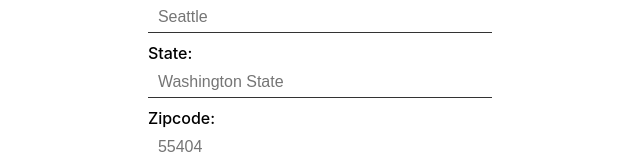
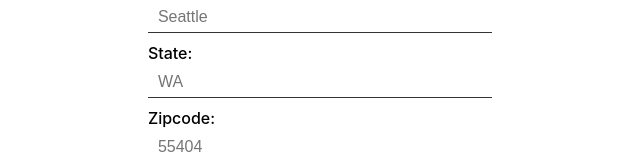
Before and after one commit to carlo-bruno/ga-wdi23-project-3, a React (Create React App) app in the folder client/: page /signup in a window 1280 px wide. Shown: the part 246-404 px from the top of the page, without its empty margins (320-960 px from the left). Built offline with nearby package versions, Linux system fonts and the light colour scheme; no server answers; a web font is replaced by a local one.

Commit message:
added city, state, zip to sign up POST route to DB

```diff
--- a/client/src/Pages/Signup.jsx
+++ b/client/src/Pages/Signup.jsx
@@ -53,7 +53,10 @@ class Signup extends Component {
       .post('/auth/signup', {
         name: this.state.name,
         email: this.state.email,
-        password: this.state.password
+        password: this.state.password,
+        city: this.state.city,
+        state: this.state.state,
+        zipcode: this.state.zipcode
       })
       .then((res) => {
         if (res.data.type === 'error') {
@@ -103,7 +106,7 @@ class Signup extends Component {
           onChange={this.handle}
           type='text'
           name='stateName'
-          placeholder='Washington State'
+          placeholder='WA'
           />
 
           <label htmlFor='zipcode'>Zipcode:</label>
@@ -138,6 +141,7 @@ class Signup extends Component {
             className='button'
             type='submit'
             value='Sign up!'
+
           />
         </form>
       </div>
```
